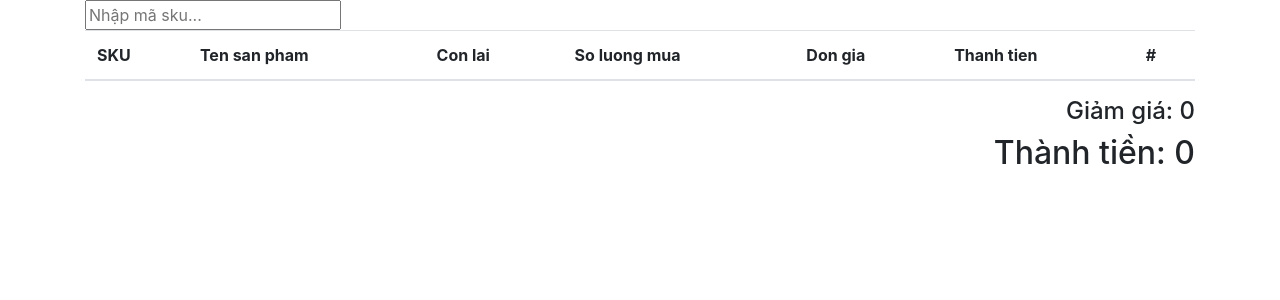
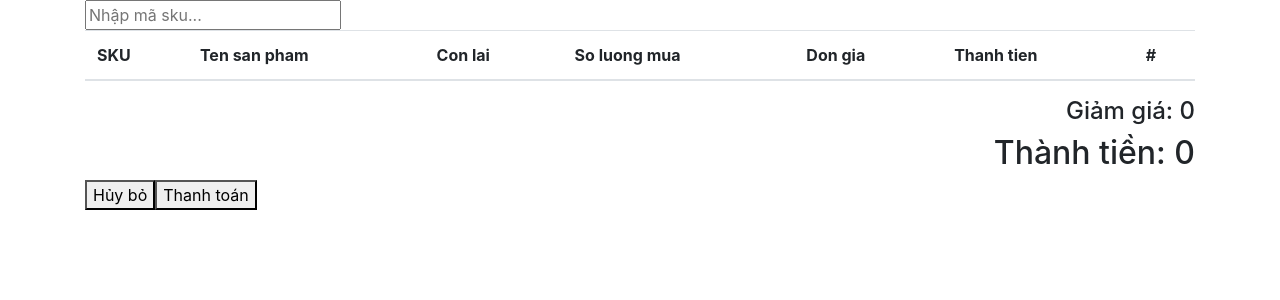
Before and after one commit to TeamJAV/DoAnOOP_version1, a React (Create React App) app in the folder doanoop-react/: page /selling in a window 1280 px wide. Shown: the top 300 px of the page. Built offline with nearby package versions, Linux system fonts and the light colour scheme.

Commit message:
selling v1.0

```diff
--- a/doanoop-react/src/pages/SellingScreen.jsx
+++ b/doanoop-react/src/pages/SellingScreen.jsx
@@ -31,7 +31,7 @@ export default class SellingScreen extends Component {
     const index = this.state.invoiceDetail.findIndex((e) => {
       return e.sku === sku;
     });
-    console.log(index)
+    console.log(index);
     return index;
   };
 
@@ -40,6 +40,14 @@ export default class SellingScreen extends Component {
       return quantity + 1;
     } else {
       return quantity - 1;
+    }
+  }
+
+  isArrayNull(arr) {
+    if (arr && arr.length > 0) {
+      return false;
+    } else {
+      return true;
     }
   }
 
@@ -128,7 +136,7 @@ export default class SellingScreen extends Component {
   handleSelectResult = (event) => {
     const sku = event.currentTarget.dataset.sku;
     if (this.findIndexOfDetail(sku) !== -1) {
-      this.updateQuantity(sku, true)
+      this.updateQuantity(sku, true);
       return;
     }
     const result = this.state.searchResults.find((e) => {
@@ -181,8 +189,67 @@ export default class SellingScreen extends Component {
     this.updateQuantity(sku, true);
   };
 
+  handleOpenModal = (event) => {
+    if (this.isArrayNull(this.state.invoiceDetail)) {
+      return;
+    }
+    let date = new Date();
+    const urlSelling = "http://localhost:8081/saveSellingInvoice";
+    const urlDetail = "http://localhost:8081/saveInvoiceDetail";
+    fetch(urlSelling, {
+      method: "POST",
+      headers: {
+        "Content-Type": "application/json",
+      },
+      body: JSON.stringify({
+        date: date.getTime(),
+        totalPrice: this.state.totalPrice,
+        discount: this.state.discount,
+      }),
+    })
+      .then((res) => {
+        return res.json();
+      })
+      .then((data) => {
+        let invoiceDetail = [...this.state.invoiceDetail];
+        invoiceDetail.forEach((detail) => {
+          detail.sellingInvoice = {
+            id: data.id,
+          };
+          detail.productBatches = {
+            sku: detail.sku
+          };
+          delete detail.sku;
+          delete detail.name;
+          delete detail.unitPrice;
+          delete detail.remain;
+        });
+        fetch(urlDetail, {
+          method: "POST",
+          headers: {
+            "Content-Type": "application/json",
+          },
+          body: JSON.stringify(invoiceDetail),
+        })
+          .then((res) => {
+            return res.json();
+          })
+          .then((data) => {
+            console.log(data);
+          })
+          .catch((err) => {
+            console.log(err);
+          });
+      })
+      .catch((err) => {
+        console.log(err);
+      });
+  };
+
   renderInvoiceResult() {
-    if (this.state.invoiceDetail && this.state.invoiceDetail.length > 0) {
+    if (this.isArrayNull(this.state.invoiceDetail)) {
+      return null;
+    }
     let detail = this.state.invoiceDetail.map((result) => {
       return (
         <tr key={result.sku} data-sku={result.sku}>
@@ -215,9 +282,6 @@ export default class SellingScreen extends Component {
       );
     });
     return detail;
-    } else {
-      return null;
-    }
   }
 
   renderSearchResults() {
@@ -279,6 +343,8 @@ export default class SellingScreen extends Component {
           </div>
           <h4 className="discount">Giảm giá: {this.state.discount}</h4>
           <h2 className="total-price">Thành tiền: {this.state.totalPrice}</h2>
+          <button>Hủy bỏ</button>
+          <button onClick={this.handleOpenModal}>Thanh toán</button>
         </div>
       </div>
     );
```
Lines whose indentation alone changed are shown as unchanged.
